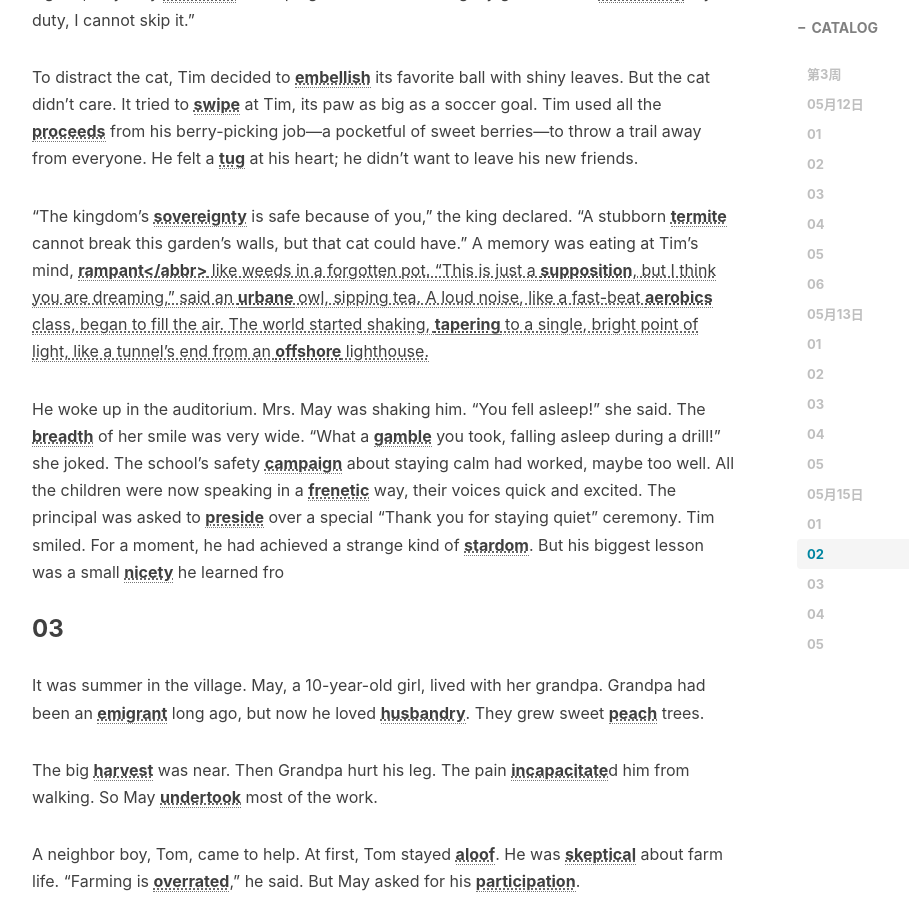
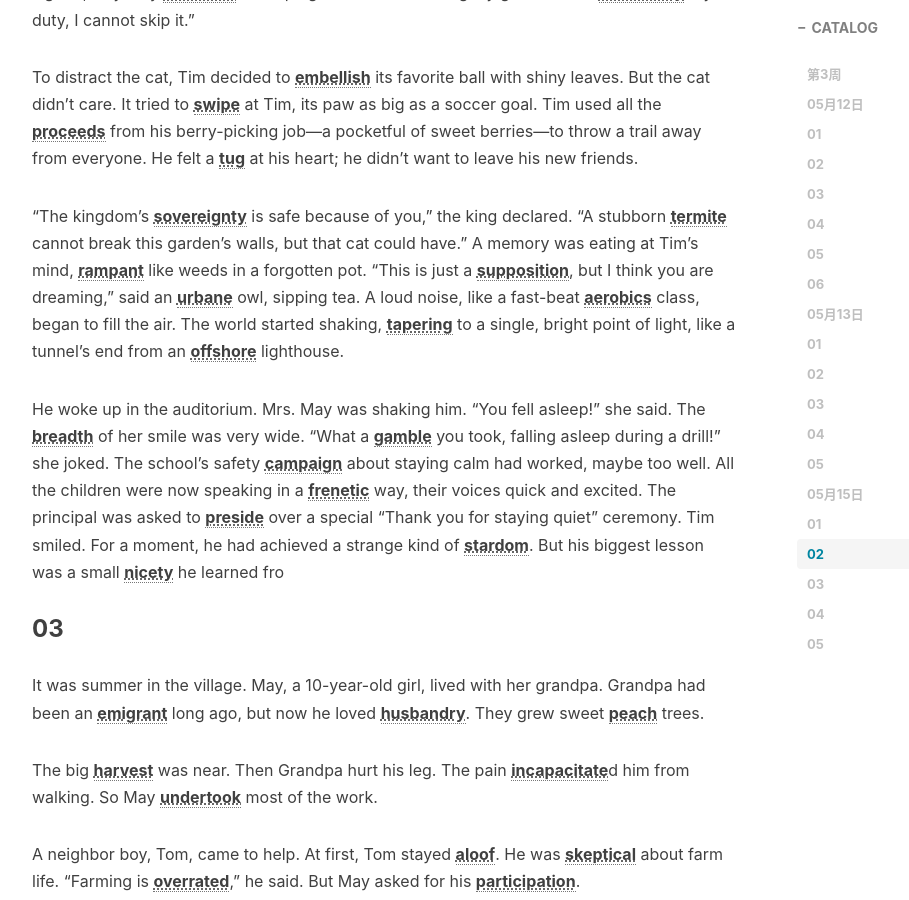
Before and after one commit to Shiina25qpwe/Shiina25qpwe.github.io, a Jekyll site: the page built from _posts/2026-05-10-26年05月AI降维阅读.md, in a window 1280 px wide and 900 px high, scrolled down 17025 px. Shown: the whole window, without its empty margins (233-1142 px from the left). Built offline with Jekyll 4.4.1, drawn with Linux system fonts in a browser that asks for light colours; nearby versions of some CDN libraries; comment, search, counter and statistics services are not loaded.

Commit message:
修改05.15ai文章的一处格式错误

```diff
--- a/_posts/2026-05-10-26年05月AI降维阅读.md
+++ b/_posts/2026-05-10-26年05月AI降维阅读.md
@@ -250,7 +250,7 @@ Using the gadget, Tim trapped the wasps in a sleepy, <abbr title="adj. 螺旋形
 
 To distract the cat, Tim decided to <abbr title="v. 装饰">**embellish**</abbr> its favorite ball with shiny leaves. But the cat didn't care. It tried to <abbr title="v. 猛击">**swipe**</abbr> at Tim, its paw as big as a soccer goal. Tim used all the <abbr title="n. 收益">**proceeds**</abbr> from his berry-picking job—a pocketful of sweet berries—to throw a trail away from everyone. He felt a <abbr title="n. 猛拉">**tug**</abbr> at his heart; he didn't want to leave his new friends.
 
-"The kingdom's <abbr title="n. 主权">**sovereignty**</abbr> is safe because of you," the king declared. "A stubborn <abbr title="n. 白蚁">**termite**</abbr> cannot break this garden's walls, but that cat could have." A memory was eating at Tim’s mind, <abbr title="adj. 猖獗的">**rampant</abbr>** like weeds in a forgotten pot. "This is just a <abbr title="n. 假设">**supposition**</abbr>, but I think you are dreaming," said an <abbr title="adj. 温文尔雅的">**urbane**</abbr> owl, sipping tea. A loud noise, like a fast-beat <abbr title="n. 有氧运动">**aerobics**</abbr> class, began to fill the air. The world started shaking, <abbr title="adj. 逐渐变细的">**tapering**</abbr> to a single, bright point of light, like a tunnel's end from an <abbr title="adj. 海外的">**offshore**</abbr> lighthouse.
+"The kingdom's <abbr title="n. 主权">**sovereignty**</abbr> is safe because of you," the king declared. "A stubborn <abbr title="n. 白蚁">**termite**</abbr> cannot break this garden's walls, but that cat could have." A memory was eating at Tim’s mind, <abbr title="adj. 猖獗的">**rampant**</abbr> like weeds in a forgotten pot. "This is just a <abbr title="n. 假设">**supposition**</abbr>, but I think you are dreaming," said an <abbr title="adj. 温文尔雅的">**urbane**</abbr> owl, sipping tea. A loud noise, like a fast-beat <abbr title="n. 有氧运动">**aerobics**</abbr> class, began to fill the air. The world started shaking, <abbr title="adj. 逐渐变细的">**tapering**</abbr> to a single, bright point of light, like a tunnel's end from an <abbr title="adj. 海外的">**offshore**</abbr> lighthouse.
 
 He woke up in the auditorium. Mrs. May was shaking him. "You fell asleep!" she said. The <abbr title="n. 宽度">**breadth**</abbr> of her smile was very wide. "What a <abbr title="n. 赌博">**gamble**</abbr> you took, falling asleep during a drill!" she joked. The school’s safety <abbr title="n. 宣传活动">**campaign**</abbr> about staying calm had worked, maybe too well. All the children were now speaking in a <abbr title="adj. 狂热的">**frenetic**</abbr> way, their voices quick and excited. The principal was asked to <abbr title="v. 主持">**preside**</abbr> over a special "Thank you for staying quiet" ceremony. Tim smiled. For a moment, he had achieved a strange kind of <abbr title="n. 明星地位">**stardom**</abbr>. But his biggest lesson was a small <abbr title="n. 细节">**nicety**</abbr> he learned fro
 
```
